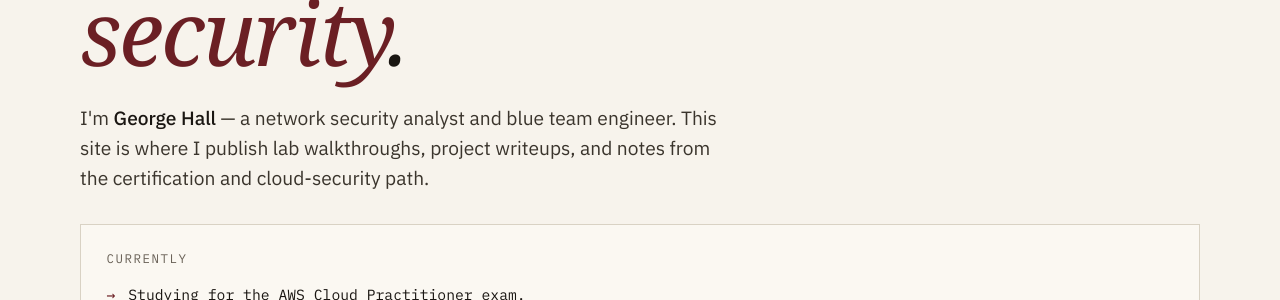
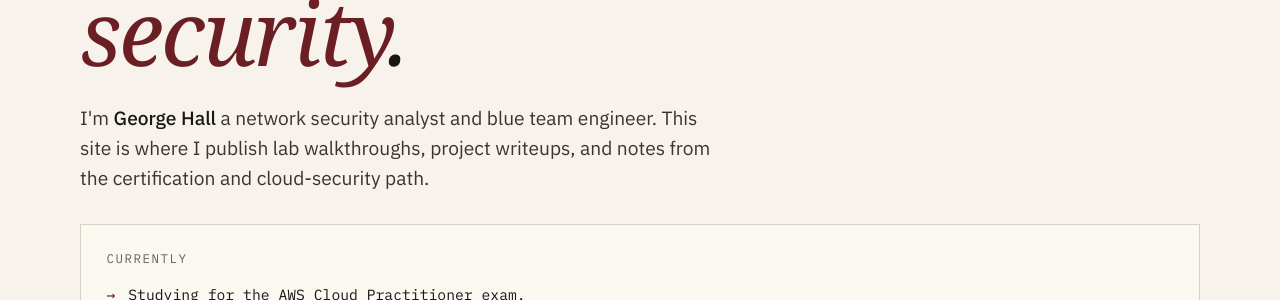
Before and after one commit to georgethecyberguy/georgethecyberguy.github.io, a Jekyll site: the page built from index.html, in a window 1280 px wide and 900 px high. Shown: the part 423-723 px from the top of the window. Built offline with Jekyll 4.4.1, drawn with Linux system fonts in a browser that asks for light colours; some web fonts are replaced.

```diff
--- a/index.html
+++ b/index.html
@@ -9,7 +9,7 @@ title: Home
       Detection, defense, and the long road to <em>cloud security</em>.
     </h1>
     <p class="home-lede">
-      I'm <strong>George Hall</strong> — a network security analyst and blue
+      I'm <strong>George Hall</strong> a network security analyst and blue
       team engineer. This site is where I publish lab walkthroughs, project
       writeups, and notes from the certification and cloud-security path.
     </p>
```
